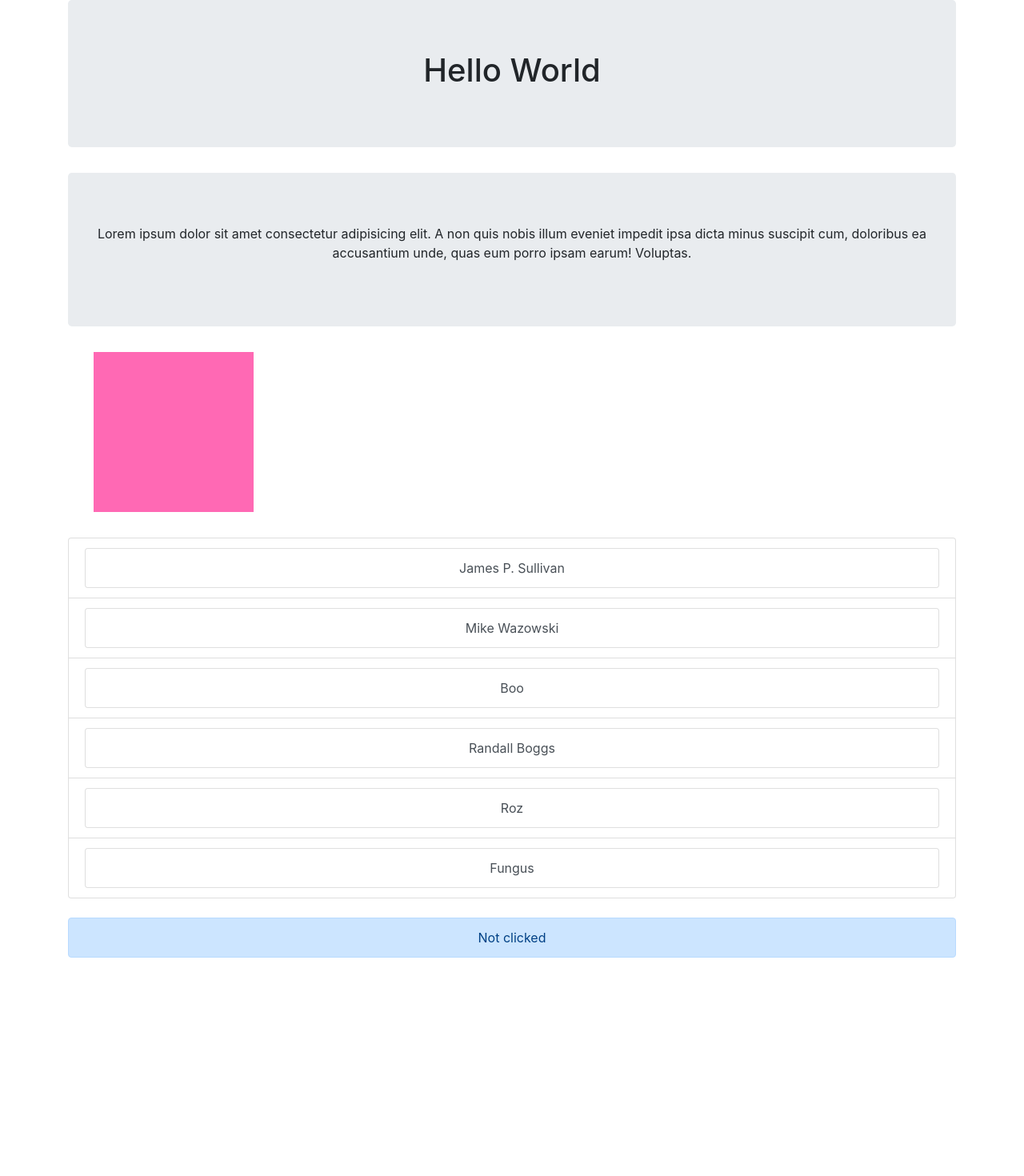
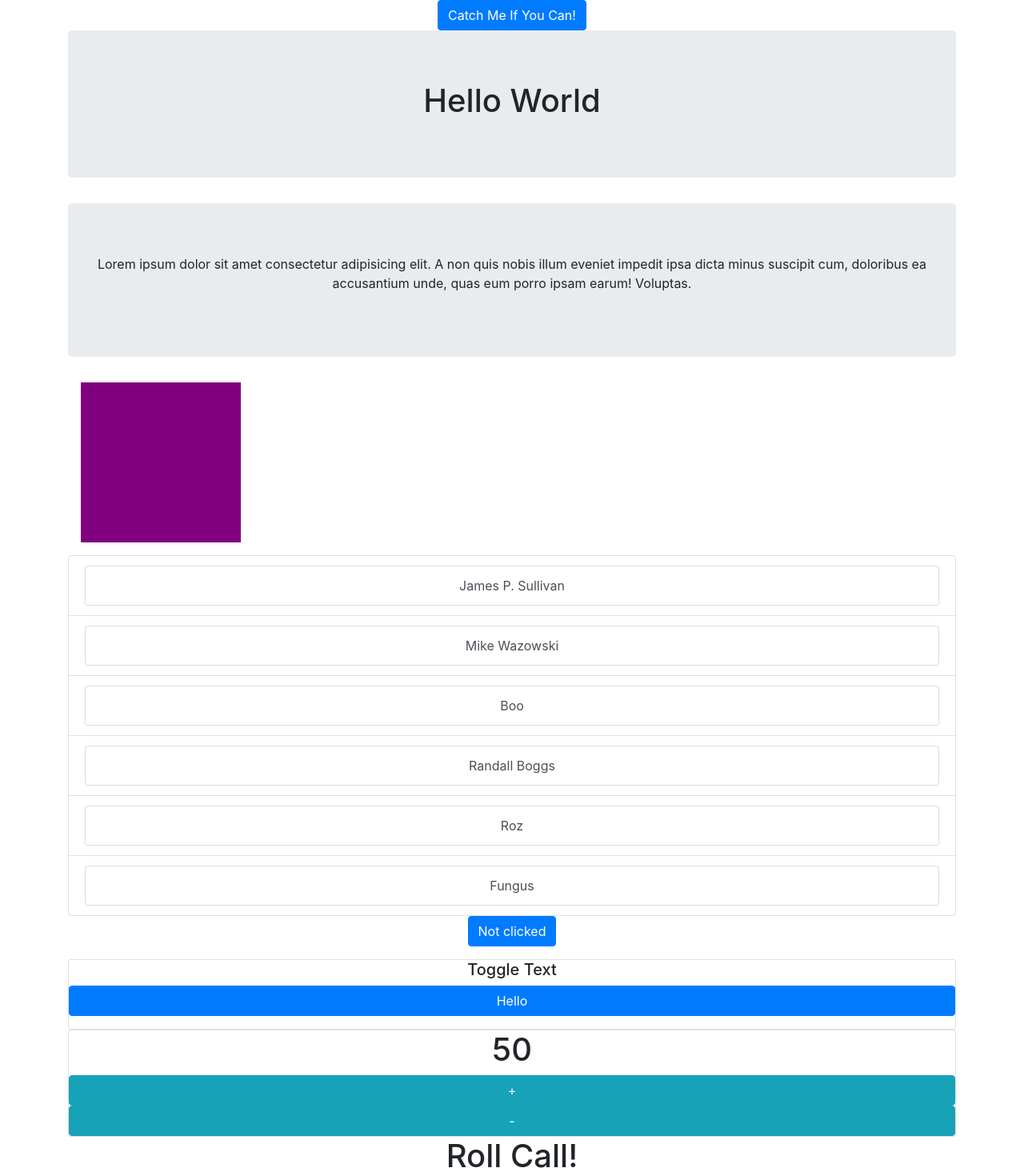
Before and after one commit to Mhairi-Helen/week-9--ui-react, a React (Create React App) app: page / in a window 1280 px wide. Shown: the top 1470 px of the page at 80% size. Before the commit the page ends 1213 px from the top, so only its background shows below. Built offline with nearby package versions, Linux system fonts and the light colour scheme.

Commit message:
day 4 adding state challenges

```diff
--- /dev/null
+++ b/src/components/CatchMeIfYouCan.js
@@ -0,0 +1,37 @@
+import React, { Component } from "react";
+
+class CatchMeIfYouCan extends Component {
+    constructor(props) {
+        super(props);
+
+        this.state = {
+            top: 0,
+        };
+
+        this.handleClick = this.handleClick.bind(this);
+    }
+
+    handleClick() {
+        this.setState({
+            top: this.state.top + this.props.jump,
+        });
+    }
+
+    render() {
+        return (
+            <button
+                style={{ position: "relative", top: this.state.top + "px" }}
+                onClick={this.handleClick}
+                className="btn btn-primary"
+            >
+                Catch Me If You Can!
+            </button>
+        );
+    }
+}
+
+CatchMeIfYouCan.defaultProps = {
+    jump: 100,
+};
+
+export default CatchMeIfYouCan;
--- a/src/components/Clicked.js
+++ b/src/components/Clicked.js
@@ -1,32 +1,29 @@
 import React, { Component } from "react";
 // we use className to add classes for Bootstrap styling
 
-
-
 class Clicked extends Component {
-
   constructor(props) {
     super(props);
 
+    //defines the current state
     this.state = {
       clicked: false,
     };
+
     this.handleClick = this.handleClick.bind(this);
   }
-
 
   handleClick() {
     this.setState({ clicked: true });
   }
 
   render() {
-
     return (
-            <p className="alert alert-primary mt-4" onClick={this.handleClick}>{this.state.clicked ? "Clicked" : "Not clicked"}</p>
+      <p className="btn btn-primary" onClick={this.handleClick}>
+        {this.state.clicked ? "Clicked" : "Not clicked"}
+      </p>
     );
   }
-
-};
-
+}
 
 export default Clicked;
--- /dev/null
+++ b/src/components/Counter.js
@@ -0,0 +1,61 @@
+import React, { Component } from "react";
+
+
+class Counter extends Component {
+
+    constructor(props) {
+        super(props);
+
+        this.state = {
+            counter: 50,
+        };
+
+        this.handleClickPlus = this.handleClickPlus.bind(this);
+        this.handleClickMinus = this.handleClickMinus.bind(this);
+
+    }
+
+
+    //the methods should be making the logical decisions
+    handleClickPlus() {
+        let current = this.state.counter;
+
+        if (this.state.counter < this.props.max) {
+            this.setState({ counter: current + 1 });
+        };
+    }
+
+    handleClickMinus() {
+        let current = this.state.counter;
+
+        if (this.state.counter > this.props.initial) {
+            this.setState({ counter: current - 1 });
+        };
+    }
+
+    //render is about rendering what the user is seeing
+    render() {
+        return (
+            <div className="card">
+                <h1>{this.state.counter}</h1>
+                <button
+                    onClick={this.handleClickPlus}
+                    type="button" className="btn btn-info">
+                    +
+                </button>
+                <button
+                    onClick={this.handleClickMinus}
+                    type="button" className="btn btn-info">
+                    -
+                </button>
+            </div>
+        );
+    }
+}
+
+Counter.defaultProps = {
+    initial: 50,
+    max: 100
+};
+
+export default Counter;
--- a/src/components/Paragraph.js
+++ b/src/components/Paragraph.js
@@ -5,7 +5,7 @@ import React, { Component } from "react";
 class Paragraph extends Component {
 
     render() {
-        let { children } = this.props;
+        const { children } = this.props;
 
         return (
             <header className="jumbotron">
--- a/src/components/People.js
+++ b/src/components/People.js
@@ -6,6 +6,7 @@ let names = ["James P. Sullivan", "Mike Wazowski", "Boo", "Randall Boggs", "Roz"
 
 
 class People extends Component {
+
     constructor(props) {
         super(props);
     };
--- /dev/null
+++ b/src/components/RollCall.js
@@ -0,0 +1,44 @@
+import React, { Component } from "react";
+
+class RollCall extends Component {
+
+    //setting up initial state
+    constructor(props) {
+        super(props);
+
+        this.state = {
+            index: 0,
+        };
+
+        this.handleClick = this.handleClick.bind(this);
+    }
+
+
+    //
+    handleClick() {
+        let { names } = this.props;
+
+        this.setState({
+            index: (this.state.index + 1) % names.length,
+        });
+
+    }
+
+    //displaying values based on this.state in JSX
+    render() {
+        let { index } = this.state;
+        let { names } = this.props;
+
+        return (
+            <>
+                <h1>Roll Call!</h1>
+                <p className="card card-body">{names[index]}</p>
+                <button className="btn btn-primary" onClick={this.handleClick}>Next</button>
+            </>
+
+        );
+    }
+}
+
+
+export default RollCall;
--- a/src/components/Square.js
+++ b/src/components/Square.js
@@ -1,17 +1,41 @@
-import React from "react";
+import React, { Component } from "react";
 
-const Square = ({ color }) => (
-    <div style={{ backgroundColor: color, margin: "2rem", height: 200, width: 200 }}>
+class Square extends Component {
+    constructor(props) {
+        super(props);
 
-    </div >
+        this.state = {
+            purple: true,
+        };
 
-);
+        this.handleClick = this.handleClick.bind(this);
+    }
+
+    handleClick() {
+        this.setState({
+            purple: !this.state.purple,
+        });
+    }
+
+    render() {
+        let colour = this.state.purple ? "purple" : this.props.colour;
+
+        return (
+            <div
+                onClick={this.handleClick}
+                style={{
+                    height: 200,
+                    width: 200,
+                    background: colour,
+                    margin: "1rem"
+                }}
+            />
+        );
+    }
+}
 
 Square.defaultProps = {
-
-    color: 'purple',
-
+    colour: "hotpink",
 };
 
-
 export default Square;
--- a/src/components/Stuff.js
+++ b/src/components/Stuff.js
@@ -1,25 +1,45 @@
 import React from "react";
 
-import Header from './Header';
-import Paragraph from './Paragraph';
-import Square from './Square';
-import People from './People';
-import Clicked from './Clicked';
-
+import Header from "./Header";
+import Paragraph from "./Paragraph";
+import Square from "./Square";
+import People from "./People";
+import Clicked from "./Clicked";
+import CatchMeIfYouCan from "./CatchMeIfYouCan";
+import ToggleText from "./ToggleText";
+import Counter from "./Counter";
+import RollCall from "./RollCall";
 
 const Stuff = ({ square }) => (
-    <>
-        <Header >Hello World</Header>
-        <Paragraph >Lorem ipsum dolor sit amet consectetur adipisicing elit. A non quis nobis illum eveniet impedit ipsa dicta minus suscipit cum, doloribus ea accusantium unde, quas eum porro ipsam earum! Voluptas.</Paragraph>
-        {!square ? (<Square color={"hotpink"} />) : null}
-        <People />
-        <Clicked />
-    </>
+  <>
+    <CatchMeIfYouCan jump={100} />
+    <Header>Hello World</Header>
+    <Paragraph>
+      Lorem ipsum dolor sit amet consectetur adipisicing elit. A non quis nobis
+      illum eveniet impedit ipsa dicta minus suscipit cum, doloribus ea
+      accusantium unde, quas eum porro ipsam earum! Voluptas.
+    </Paragraph>
+    {!square ? <Square color={"hotpink"} /> : null}
+    <People />
+    <Clicked />
+    <ToggleText />
+    <Counter initial={50} max={100} />
+    <RollCall
+      let
+      names={[
+        "James P. Sullivan",
+        "Mike Wazowski",
+        "Boo",
+        "Randall Boggs",
+        "Roz",
+        "Fungus",
+      ]}
+    />
+  </>
 );
 
-
 Stuff.defaulProps = {
-    square: true,
+  square: true,
 };
 
 export default Stuff;
--- /dev/null
+++ b/src/components/ToggleText.js
@@ -0,0 +1,39 @@
+import React, { Component } from "react";
+
+
+class ToggleText extends Component {
+
+    constructor(props) {
+        super(props);
+
+        this.state = {
+            initial: true,
+        };
+        this.handleClick = this.handleClick.bind(this);
+    }
+
+
+    handleClick() {
+        this.setState({ initial: !this.state.initial });
+    }
+
+    render() {
+        let { initial, alternate } = this.props;
+
+        return (
+            <div className="card">
+                <h5 >Toggle Text</h5>
+                <p className="btn btn-primary" onClick={this.handleClick}> {this.state.initial ? initial : alternate} </p>
+            </div>
+        );
+    }
+
+};
+
+ToggleText.defaultProps = {
+    initial: "Hello",
+    alternate: "World",
+};
+
+
+export default ToggleText;
--- a/src/components/header.js
+++ b/src/components/header.js
@@ -6,7 +6,7 @@ import React, { Component } from "react";
 class Header extends Component {
 
     render() {
-        let { children } = this.props;
+        const { children } = this.props;
 
         return (
             <header className="jumbotron">
```
Also changed, not shown: src/components/Forms/Length.js (added, +17 -0 lines), src/components/Forms/PasswordStrength.js (added). Lines whose indentation alone changed are shown as unchanged.
